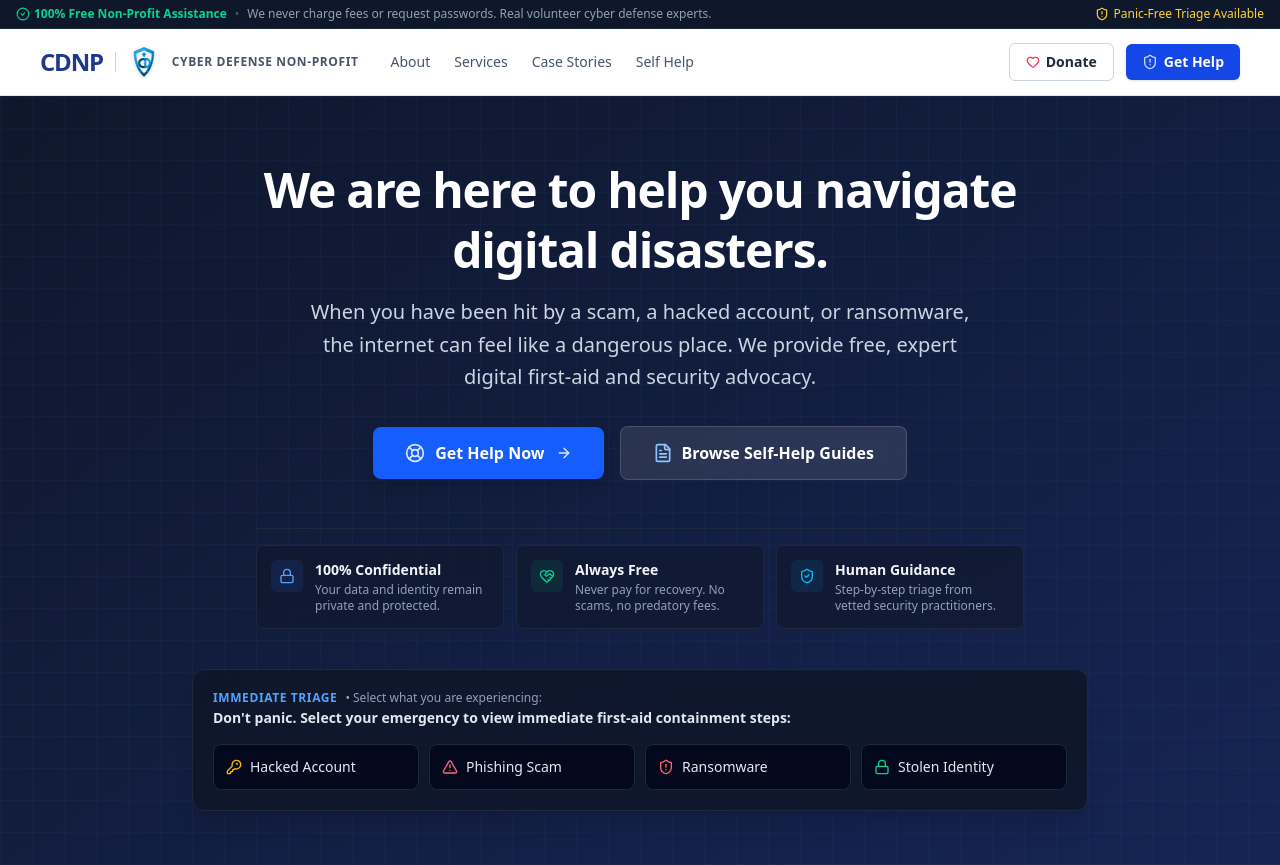
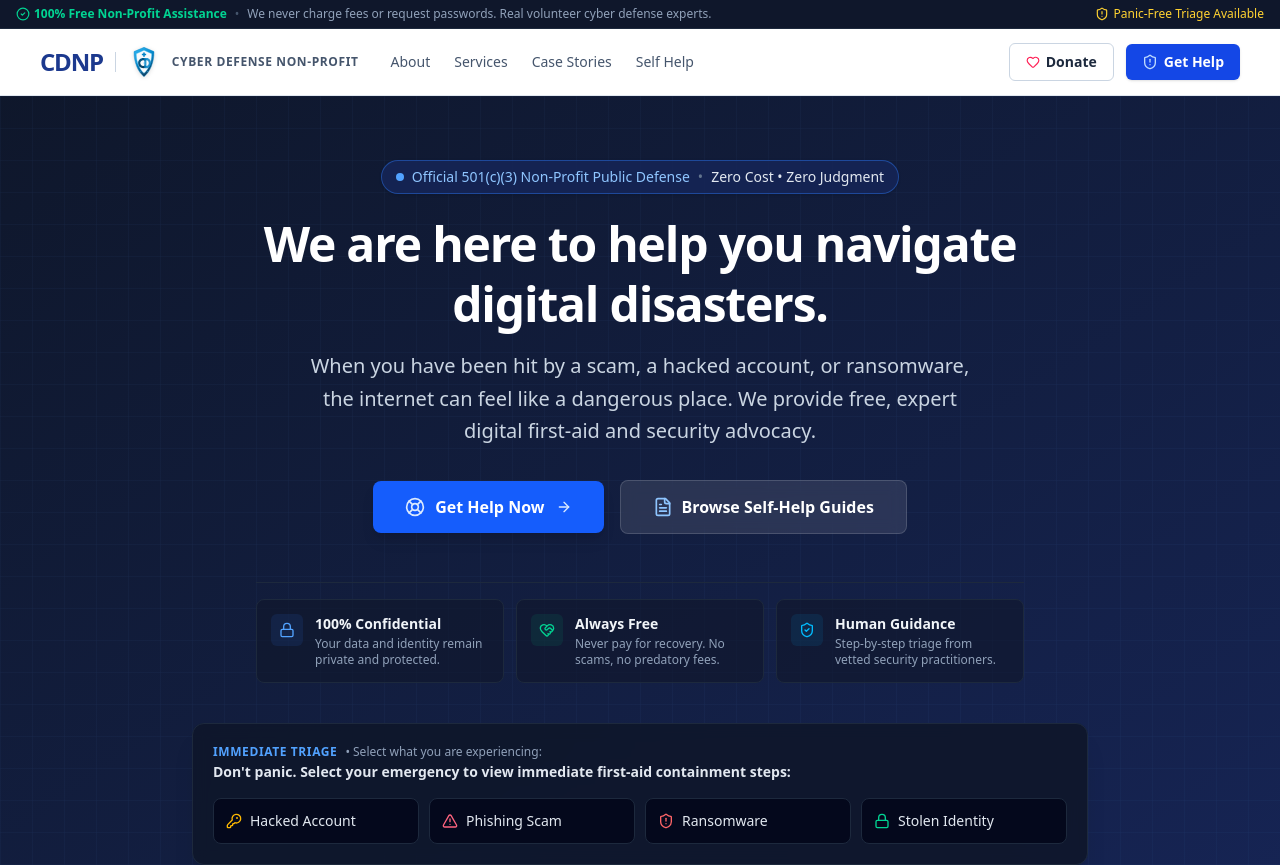
Before and after one commit to shomat1810/CDNP-GoogleStudio, a React (Vite) app: page / in a window 1280 px wide. Shown: the top 865 px of the page. Built offline with nearby package versions, Linux system fonts and the light colour scheme.

Commit message:
feat(hero): add 501(c)(3) trust badge to landing page
Include a badge highlighting the organization's non-profit status and commitment to cost-free, judgment-free support to build user trust.

```diff
--- a/src/components/Hero.tsx
+++ b/src/components/Hero.tsx
@@ -38,6 +38,14 @@ export const Hero: React.FC<HeroProps> = ({
 
       <div className="max-w-7xl mx-auto px-4 sm:px-6 lg:px-10 relative z-10">
         <div className="max-w-3xl mx-auto text-center">
+          {/* Trust Badge */}
+          <div className="inline-flex items-center gap-2 px-3.5 py-1.5 rounded-full bg-blue-950/90 border border-blue-500/40 text-blue-300 text-xs sm:text-sm font-medium mb-5 shadow-sm">
+            <span className="flex h-2 w-2 rounded-full bg-blue-400" />
+            <span>Official 501(c)(3) Non-Profit Public Defense</span>
+            <span className="text-slate-500">•</span>
+            <span className="text-slate-200">Zero Cost • Zero Judgment</span>
+          </div>
+
           {/* Headline - Exact required string */}
           <h1
             id="hero-headline"
```
